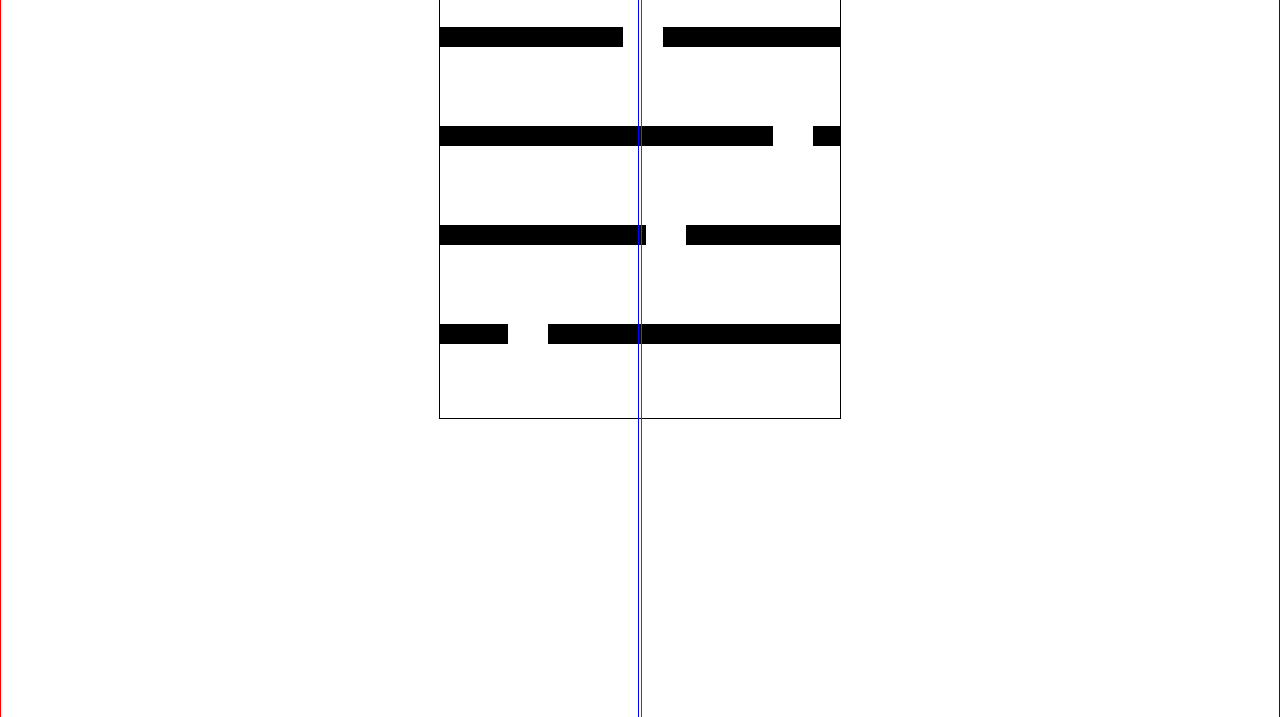
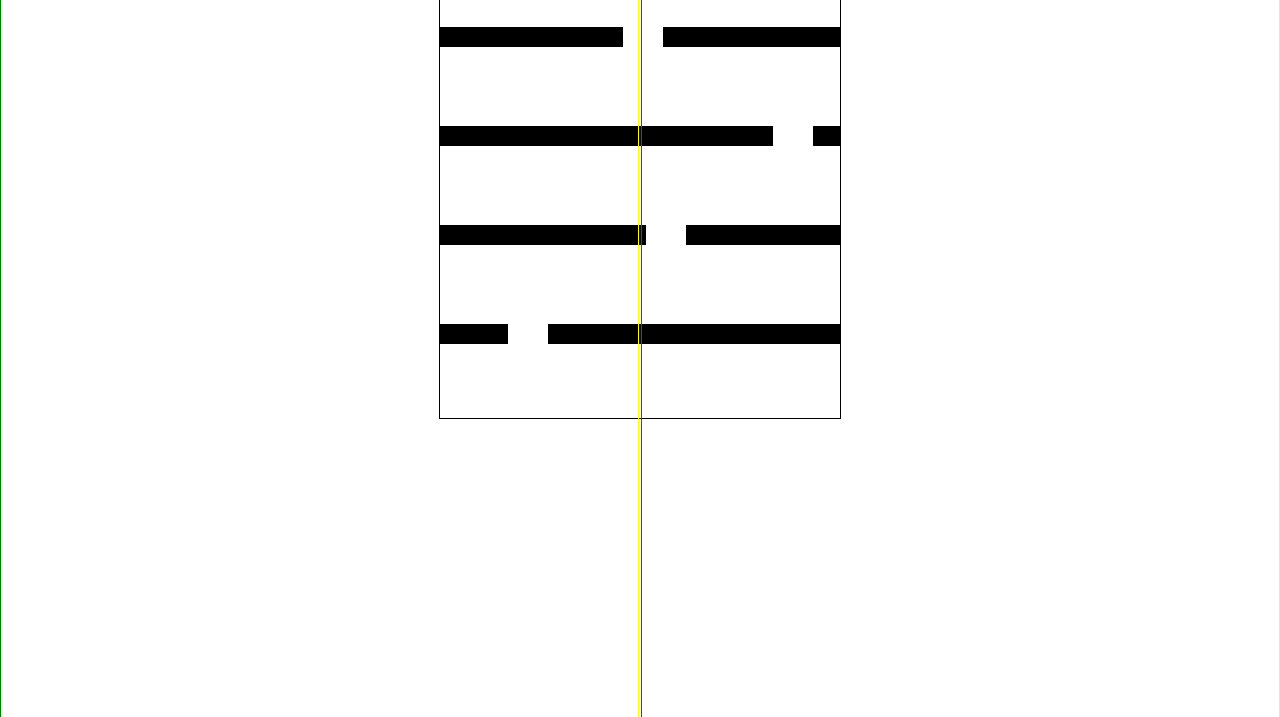
Before and after one commit to SabakaPimpek/Falling-ball-game-js, a plain HTML site: page index.html in a window 1280 px wide. Shown: the part 83-800 px from the top of the page. Drawn offline with Linux system fonts and the light colour scheme.

Commit message:
touch test 5

```diff
--- a/style.css
+++ b/style.css
@@ -51,7 +51,7 @@
     top: 0;
     width: 50%;
     height: 100%;
-    border: 1px solid red;
+    border: 1px solid green;
 }
 
 .right
@@ -61,5 +61,4 @@
     top: 0;
     width: 50%;
     height: 100%;
-    border: 1px solid blue;
-}
+    border: 1px solid yellow;
```
